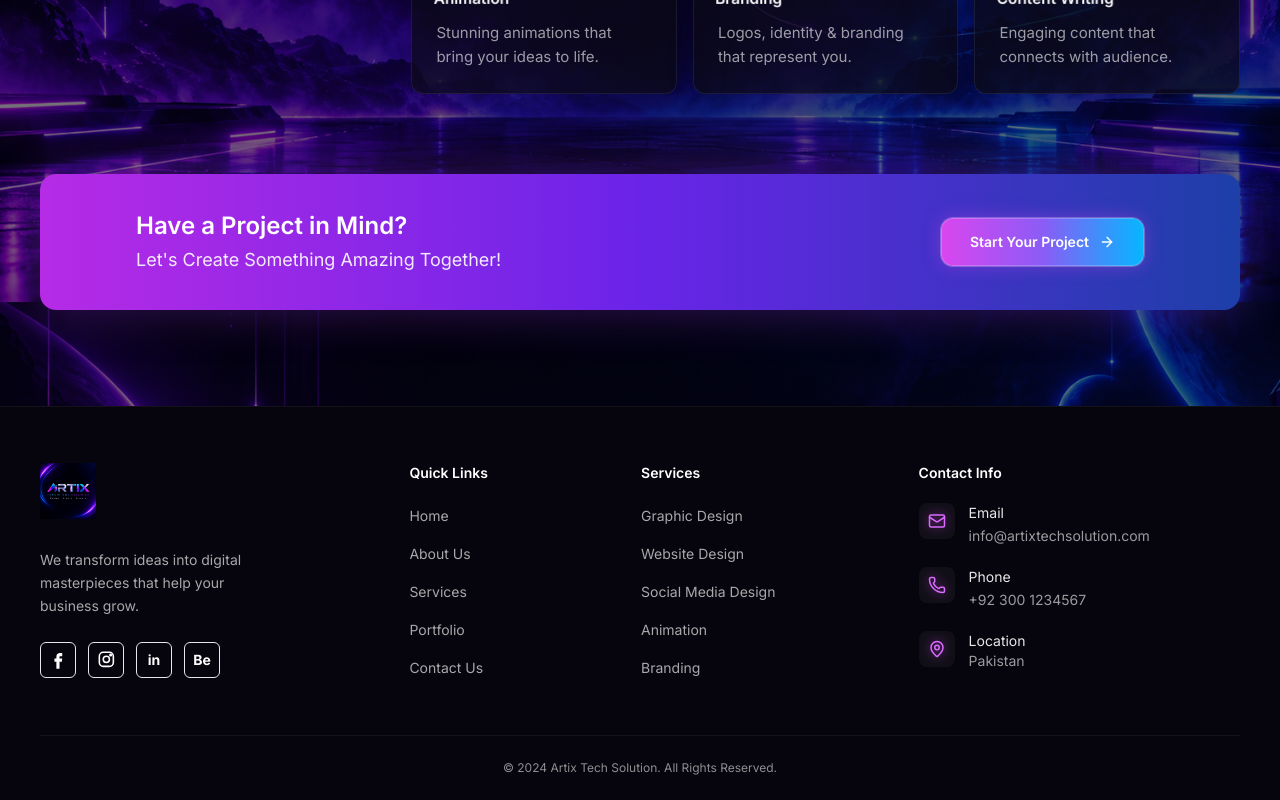
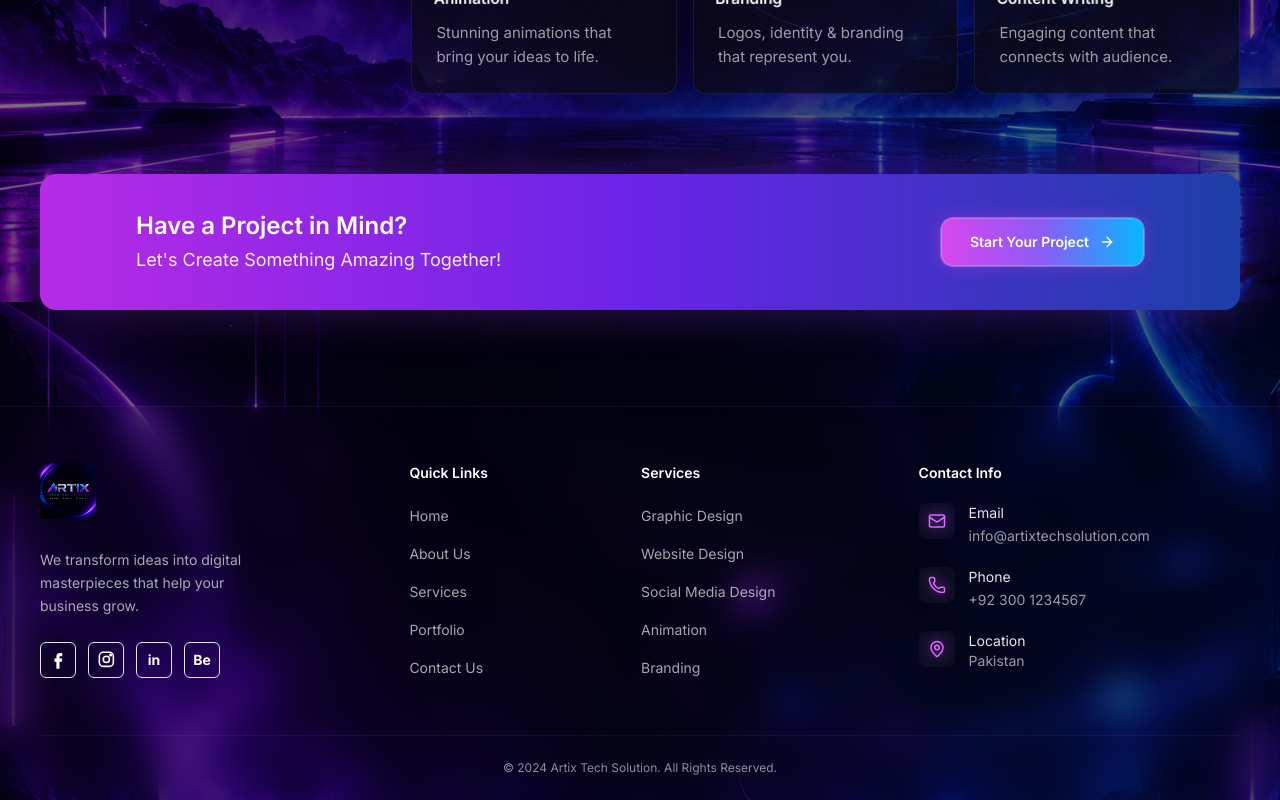
Before and after one commit to RayyanAhmed009/Artix-Tech-Solution, a React (Vite) app: page / in a window 1280 px wide. Shown: the part 1298-2098 px from the top of the page. Built offline with nearby package versions, Linux system fonts and the light colour scheme.

Commit message:
initial commit

```diff
--- a/src/components/Footer.jsx
+++ b/src/components/Footer.jsx
@@ -28,7 +28,7 @@ const scrollTop = () => {
 };
 
   return (
-    <footer className="relative mt-24 border-t border-white/5 bg-[#06050d]">
+    <footer className="relative mt-24 border-t border-white/5 backdrop-blur-lg">
       <div className="mx-auto grid max-w-7xl gap-12 px-6 py-14 sm:grid-cols-2 lg:grid-cols-[1.4fr_0.8fr_1fr_1.4fr] lg:px-10">
         <div>
           <div className="inline-block">
```
